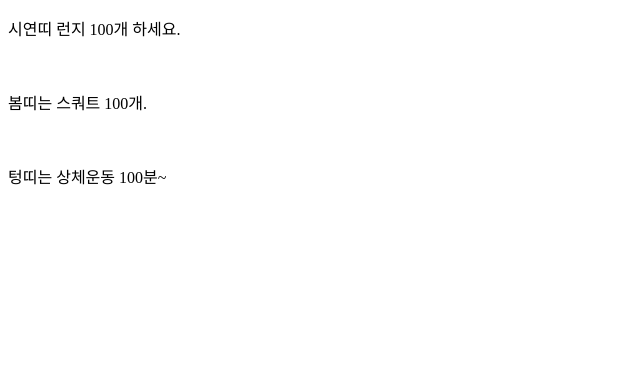
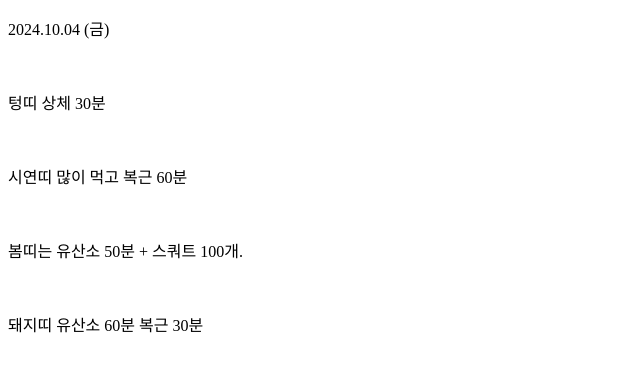
Before and after one commit to ayujeong/crazypt.github.io, a plain HTML site: page index.html in a window 1280 px wide. Shown: the whole page, without its empty margins (0-640 px from the left). Drawn offline with Linux system fonts and the light colour scheme.

Commit message:
Update index.html

```diff
--- a/index.html
+++ b/index.html
@@ -7,8 +7,10 @@
 	<title>광인 곰신 운동방</title>
 </head>
 <body>
- 	<p>시연띠 런지 100개 하세요.</p> </br>
-	<p>봄띠는 스쿼트 100개.</p> </br>
-	<p>텅띠는 상체운동 100분~</p>
+ 	<p>2024.10.04 (금)</p> </br>
+	<p>텅띠 상체 30분</p> </br>
+	<p>시연띠 많이 먹고 복근 60분</p> </br>
+	<p>봄띠는 유산소 50분 + 스쿼트 100개.</p> </br>
+	<p>돼지띠 유산소 60분 복근 30분</p>
 </body>
 </html>
```
